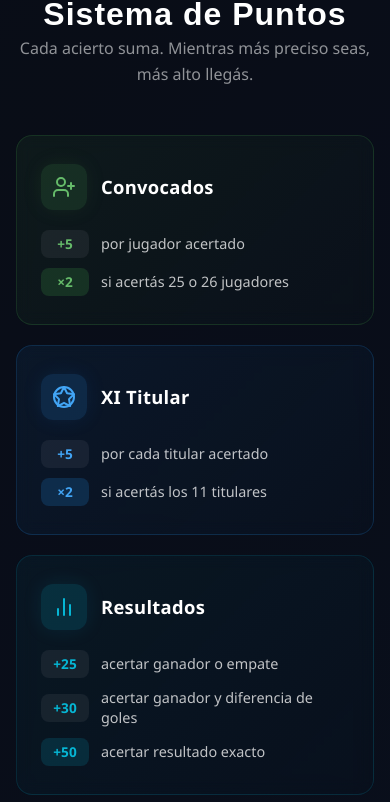
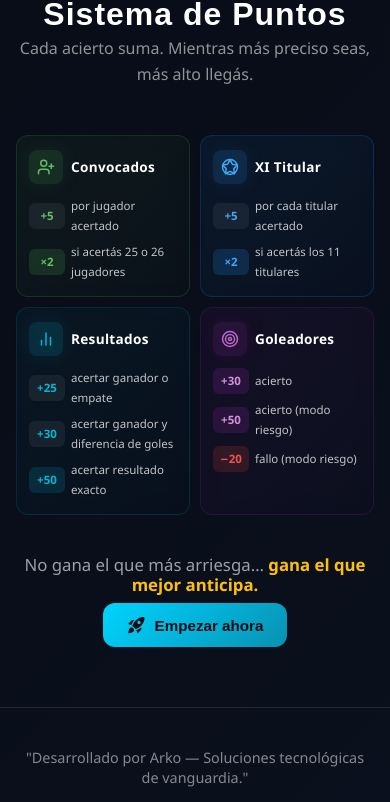
Before and after one commit to alfreacosta/mundial-2026, an Angular app in the folder Frontend/: page /register in a window 390 px wide. Shown: the part 2094-2896 px from the top of the page. Built offline with nearby package versions, Linux system fonts and the light colour scheme; some icons are missing.

Commit message:
fix: scoring cards 2x2 compactas en mobile

```diff
--- a/Frontend/src/app/features/auth/register/register.component.scss
+++ b/Frontend/src/app/features/auth/register/register.component.scss
@@ -1280,7 +1280,7 @@ $border:    rgba(255,255,255,0.1);
   gap: 20px;
   margin-bottom: 40px;
 
-  @media (max-width: 700px) { grid-template-columns: 1fr; }
+  @media (max-width: 700px) { gap: 10px; }
 }
 
 .score-card {
@@ -1289,6 +1289,11 @@ $border:    rgba(255,255,255,0.1);
   border: 1px solid rgba(255, 255, 255, 0.06);
   backdrop-filter: blur(8px);
   transition: transform 0.25s ease, box-shadow 0.25s ease, border-color 0.25s ease;
+
+  @media (max-width: 700px) {
+    padding: 14px 12px;
+    border-radius: 12px;
+  }
 
   &:hover {
     transform: translateY(-4px);
@@ -1301,6 +1306,11 @@ $border:    rgba(255,255,255,0.1);
     gap: 14px;
     margin-bottom: 20px;
 
+    @media (max-width: 700px) {
+      gap: 8px;
+      margin-bottom: 12px;
+    }
+
     .sc-emoji { font-size: 1.6rem; }
     .sc-icon {
       display: flex;
@@ -1311,6 +1321,13 @@ $border:    rgba(255,255,255,0.1);
       border-radius: 12px;
       flex-shrink: 0;
       svg { width: 24px; height: 24px; }
+
+      @media (max-width: 700px) {
+        width: 34px;
+        height: 34px;
+        border-radius: 8px;
+        svg { width: 18px; height: 18px; }
+      }
       &.sc-icon-green  { background: rgba(76,175,80,0.15); color: #66bb6a; box-shadow: 0 0 20px rgba(76,175,80,0.1); }
       &.sc-icon-blue   { background: rgba(33,150,243,0.15); color: #42a5f5; box-shadow: 0 0 20px rgba(33,150,243,0.1); }
       &.sc-icon-cyan   { background: rgba(6,182,212,0.15); color: #06b6d4; box-shadow: 0 0 20px rgba(6,182,212,0.1); }
@@ -1323,10 +1340,16 @@ $border:    rgba(255,255,255,0.1);
       color: #fff;
       margin: 0;
       letter-spacing: 0.3px;
+
+      @media (max-width: 700px) {
+        font-size: 0.85rem;
+      }
     }
   }
 
-  .sc-rules { display: flex; flex-direction: column; gap: 10px; }
+  .sc-rules { display: flex; flex-direction: column; gap: 10px;
+    @media (max-width: 700px) { gap: 6px; }
+  }
 
   .sc-rule {
     display: flex;
@@ -1334,6 +1357,11 @@ $border:    rgba(255,255,255,0.1);
     gap: 12px;
     color: rgba(255, 255, 255, 0.75);
     font-size: 0.9rem;
+
+    @media (max-width: 700px) {
+      gap: 6px;
+      font-size: 0.72rem;
+    }
   }
 
   .sc-pts {
@@ -1345,6 +1373,13 @@ $border:    rgba(255,255,255,0.1);
     padding: 4px 10px;
     border-radius: 8px;
     background: rgba(255, 255, 255, 0.06);
+
+    @media (max-width: 700px) {
+      min-width: 36px;
+      font-size: 0.72rem;
+      padding: 3px 6px;
+      border-radius: 6px;
+    }
   }
 
   &.sc-green {
```
